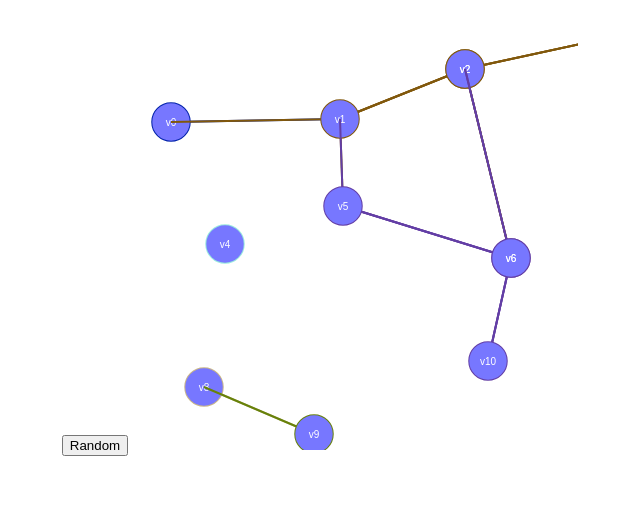
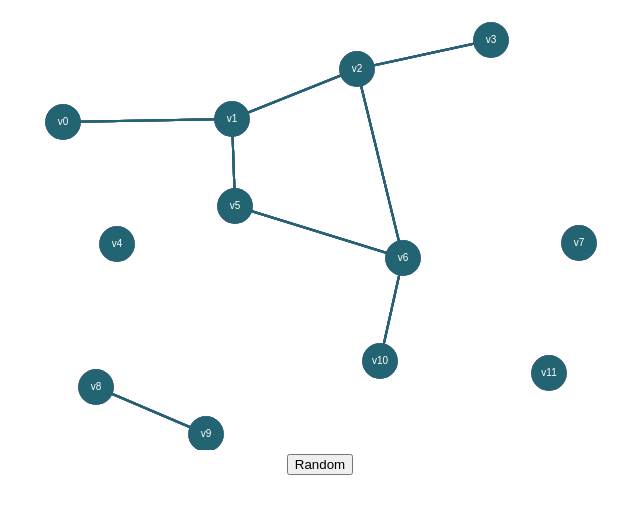
Before and after one commit to bloominstituteoftechnology/Sprint-Challenge--Graphs, a React (Create React App) app in the folder graph_dfs_debug/: page / in a window 1280 px wide. Shown: the top 514 px of the page, without its empty margins (320-960 px from the left). Built offline with nearby package versions, Linux system fonts and the light colour scheme.

Commit message:
dfs debug complete

```diff
--- a/graph_dfs_debug/src/App.js
+++ b/graph_dfs_debug/src/App.js
@@ -11,7 +11,7 @@ const probability = 0.6;
 // Figure out the canvas size
 const canvasWidth = boxSize * xCount;
 const canvasHeight = boxSize * yCount;
-const radius = boxSize / 8;
+const radius = boxSize / 9;
 
 /**
  * GraphView
@@ -45,36 +45,34 @@ class GraphView extends Component {
     }
 
     // Draw the edges
-    ctx.lineWidth = 2;
-    ctx.strokeStyle = color;
 
-    for (let v of vertexes) { // From this vert
+    for (let v of this.props.graph.vertexes) { // From this vert
       for (let e of v.edges) { // To all these verts
         const v2 = e.destination;
         ctx.beginPath();
         ctx.moveTo(v.pos.x, v.pos.y);
         ctx.lineTo(v2.pos.x, v2.pos.y);
+        ctx.lineWidth = 2;
+        ctx.strokeStyle = color;
         ctx.stroke();
       }
     }
 
     // Draw the verts on top
-    ctx.fillStyle = '#77f';
 
-    for (let v of vertexes) {
+    for (let v of this.props.graph.vertexes) {
       ctx.beginPath();
-      ctx.arc(v.pos.x, v.pos.y, radius, 0, 2 * Math.PI, false);
+      ctx.arc(v.pos.x, v.pos.y, radius, 0, 2 * Math.PI);
       ctx.stroke();
+      ctx.fillStyle = color;
       ctx.fill();
-    }
 
-    // Draw the vert names
-    ctx.font = '10px sans-serif';
-    ctx.textAlign = 'center';
-    ctx.fillStyle = 'white';
-
-    for (let v of vertexes) {
-      ctx.fillText(v.value, v.pos.x, v.pos.y + 4);
+      // Draw the vert names
+      ctx.fillStyle = 'white';
+      ctx.font = '10px sans-serif';
+      ctx.textAlign = 'center';
+      ctx.textBaseline = 'middle';
+      ctx.fillText(v.value, v.pos.x, v.pos.y);
     }
   }
 
@@ -119,7 +117,7 @@ class GraphView extends Component {
    * Render
    */
   render() {
-    return <canvas ref="canvas" width={canvasHeight} height={canvasHeight}></canvas>;
+    return <canvas ref="canvas" width={canvasWidth} height={canvasHeight}></canvas>;
   }
 }
 
@@ -137,26 +135,29 @@ class App extends Component {
     };
 
     this.state.graph.randomize(xCount, yCount, boxSize, probability);
+    this.state.graph.getConnectedComponents();
   }
 
   /**
    * Handle the button press
    */
   onButton() {
-    const state = {
-      graph: new Graph()
-    };
+    // const state = {
+    //   graph: new Graph()
+    // };
 
-    state.graph.randomize(xCount, yCount, boxSize, probability);
+    this.state.graph.randomize(xCount, yCount, boxSize, probability);
+    this.state.graph.getConnectedComponents();
 
-    this.setState(state);
+    this.setState(this);
   }
 
   render() {
     return (
       <div className="App">
-        <button onClick={this.Button}>Random</button>
         <GraphView graph={this.state.graph}></GraphView>
+        <br />
+        <button onClick={this.onButton}>Random</button>
       </div>
     );
   }
--- a/graph_dfs_debug/src/graph.js
+++ b/graph_dfs_debug/src/graph.js
@@ -30,6 +30,9 @@ export class Graph {
    * Create a random graph
    */
   randomize(width, height, pxBox, probability=0.6) {
+
+    this.vertexes = [];
+
     // Helper function to set up two-way edges
     function connectVerts(v0, v1) {
       v0.edges.push(new Edge(v1));
@@ -136,7 +139,7 @@ export class Graph {
         }
       }
 
-      stack.shift(); // de-stack
+      // stack.shift(); // de-stack
       u.color = 'black';
 
       component.push(u);
```
